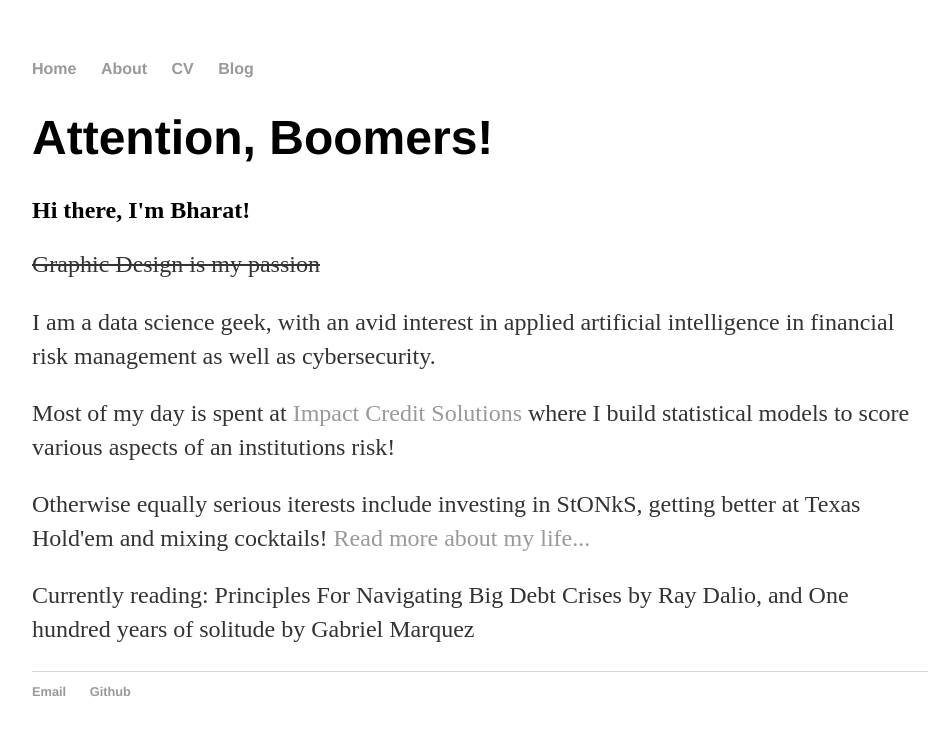
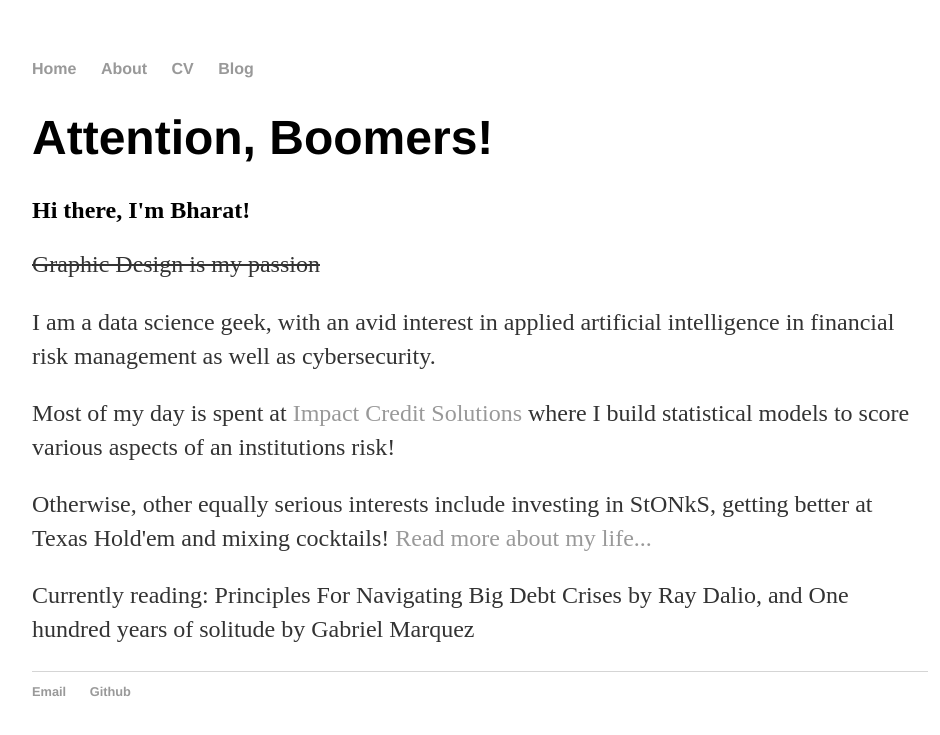
Before and after one commit to BharatAD/bharatAD.github.io, a Jekyll site: the page built from index.html, in a window 1280 px wide. Shown: the top 735 px of the page, without its empty margins (160-1100 px from the left). Built offline with Jekyll 4.4.1, drawn with Linux system fonts in a browser that asks for light colours.

Commit message:
Update index.html

```diff
--- a/index.html
+++ b/index.html
@@ -8,6 +8,6 @@ title: Bharat Atul Desai
 	<p><strike> Graphic Design is my passion</strike></p>
 	<p>I am a data science geek, with an avid interest in applied artificial intelligence in financial risk management as well as cybersecurity. </p>
         <p>Most of my day is spent at <a href="https://impactcredit.solutions/">Impact Credit Solutions</a> where I build statistical models to score various aspects of an institutions risk! </p>
-	<p>Otherwise equally serious iterests include investing in StONkS, getting better at Texas Hold'em and mixing cocktails! <a href="/about">Read more about my life...</a></p>
+	<p>Otherwise, other equally serious interests include investing in StONkS, getting better at Texas Hold'em and mixing cocktails! <a href="/about">Read more about my life...</a></p>
 	<p>Currently reading: Principles For Navigating Big Debt Crises by Ray Dalio, and One hundred years of solitude by Gabriel Marquez</p>
 </div><!-- /.blurb -->
```
